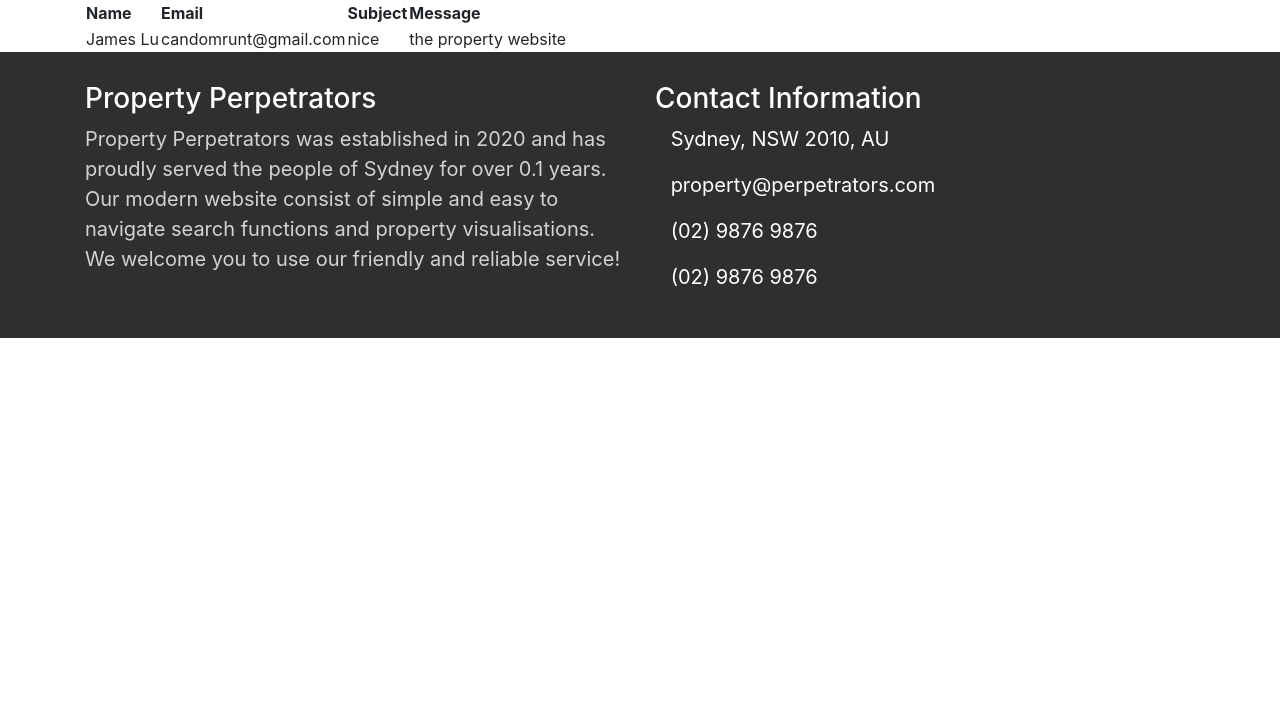
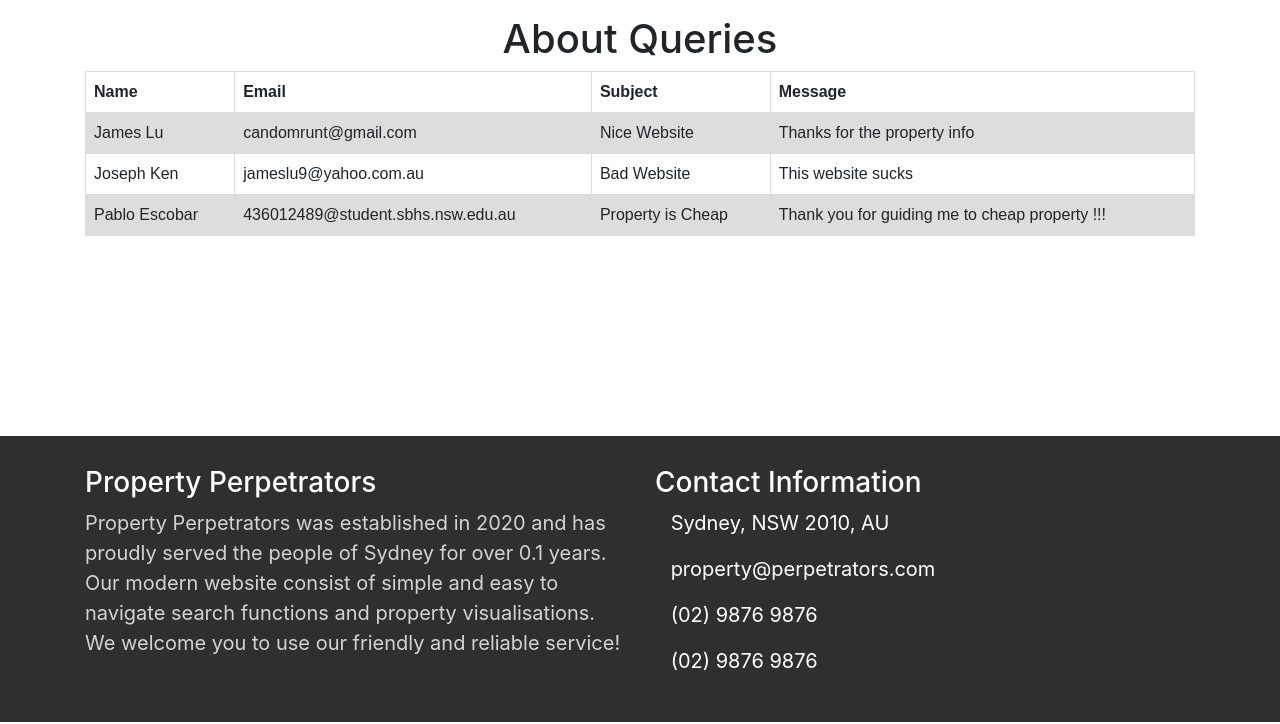
Before and after one commit to RandomRunt/SoftwareCapstoneProject, a Flask app: page /logged_in_page in a window 1280 px wide. Shown: the part 76-800 px from the top of the page. Run offline with Flask 2, Linux system fonts and the light colour scheme; data comes from the database, SQL or seed files in the repository; both versions use the stored data as it was after the commit; parts of the project's set-up code (start-up, migrations or seed data) failed here and were passed over; some libraries are stand-ins or nearby versions.

Commit message:
login feature added (not secure tho)

```diff
--- a/app.py
+++ b/app.py
@@ -419,7 +419,7 @@ def about():
             server.sendmail(msg['From'], msg['To'], msg.as_string())
             server.quit()
             print("email sent")
-
+            data_base.about_queries(name,email,subject,message)
             user_queries[name] = [email, subject, message]
             print(user_queries)
             return redirect('/contactFeedback')
@@ -435,18 +435,8 @@ def feedback():
 
 @app.route('/logged_in_page')
 def logged_in_page():
-    names = []
-    emails = []
-    subjects =[]
-    messages = []
-    len = 0
-    for mes in user_queries:
-        len += 1
-        names.append(mes)
-        emails.append(user_queries[mes][0])
-        subjects.append(user_queries[mes][1])
-        messages.append(user_queries[mes][2])
-    return render_template("logged_in_page.html", names = names, emails = emails, subjects = subjects, messages = messages, len = len)
+    names, emails, subjects, messages, length = data_base.get_about_queries()
+    return render_template("logged_in_page.html", names = names, emails = emails, subjects = subjects, messages = messages, len = length)
 
 
 @app.route('/login', methods=['GET', 'POST'])
--- a/data_base.py
+++ b/data_base.py
@@ -1,4 +1,31 @@
 import sqlite3
+
+def about_queries(name,email,subject,message):
+    conn = sqlite3.connect('properties.db')
+    c = conn.cursor()
+    c.execute("INSERT INTO about_queries (name,email,subject,message) VALUES (?, ?, ?, ?)"
+              , (name,email,subject,message))
+    conn.commit()
+    conn.close()
+
+
+def get_about_queries():
+    conn = sqlite3.connect('properties.db')
+    c = conn.cursor()
+    names = []
+    emails = []
+    subjects = []
+    messages = []
+    length = 0
+    c.execute('SELECT * FROM about_queries')
+    for row in c:
+        length += 1
+        names.append(row[0])
+        emails.append(row[1])
+        subjects.append(row[2])
+        messages.append(row[3])
+    return(names, emails, subjects, messages, length)
+    conn.close()
 
 
 def createTable():
--- a/templates/compare.html
+++ b/templates/compare.html
@@ -8,7 +8,7 @@
             }
 
             h1{
-                padding-top: 50px;
+                padding-top: 15px;
             }
 
             .search_feature{
--- a/templates/found_property.html
+++ b/templates/found_property.html
@@ -5,7 +5,7 @@
 <head>
     <style>
         h1{
-                padding-top: 50px;
+                padding-top: 15px;
             }
         p {
             font-size: 20px;
--- a/templates/generichouse.html
+++ b/templates/generichouse.html
@@ -6,7 +6,7 @@
             font-size: 20px;
         }
         h1{
-                    padding-top: 50px;
+                    padding-top: 15px;
                 }
     </style>
 
--- a/templates/logged_in_page.html
+++ b/templates/logged_in_page.html
@@ -1,7 +1,38 @@
 {% extends "base.html" %}
 {% block page_title %} User Queries {% endblock %}
 {% block page_content %}
+<style>
+  p {font-size: 20px;}
+  .everything {
+      margin-left: 85px;
+      padding-top: 20px;
+  }
 
+table {
+  padding-top: 10px;
+  font-family: arial, sans-serif;
+  border-collapse: collapse;
+  width: 100%;
+}
+
+td, th {
+  border: 1px solid #dddddd;
+  text-align: left;
+  padding: 8px;
+}
+
+h1{
+    text-align: center;
+    padding-top: 15px;
+}
+
+tr:nth-child(even) {
+  background-color: #dddddd;
+}
+</style>
+
+<div style="padding-bottom: 200px;">
+<h1>About Queries</h1>
 <table>
     <tr>
         <th>Name</th>
@@ -18,4 +49,5 @@
     </tr>
     {% endfor %}
 </table>
+</div>
 {% endblock %}
--- a/templates/suburb.html
+++ b/templates/suburb.html
@@ -9,7 +9,7 @@
         }
 
         h2 {
-            padding-top: 50px;
+            padding-top: 15px;
         }
     </style>
 </head>
--- a/templates/suburb_search.html
+++ b/templates/suburb_search.html
@@ -8,11 +8,11 @@
             }
 
             h1{
-                padding-top: 50px;
+                padding-top: 15px;
             }
 
             .search_feature{
-                padding-bottom: 440px;
+                padding-bottom: 470px;
             }
 
             .input-group-text{
```
Also changed, not shown: properties.db.
